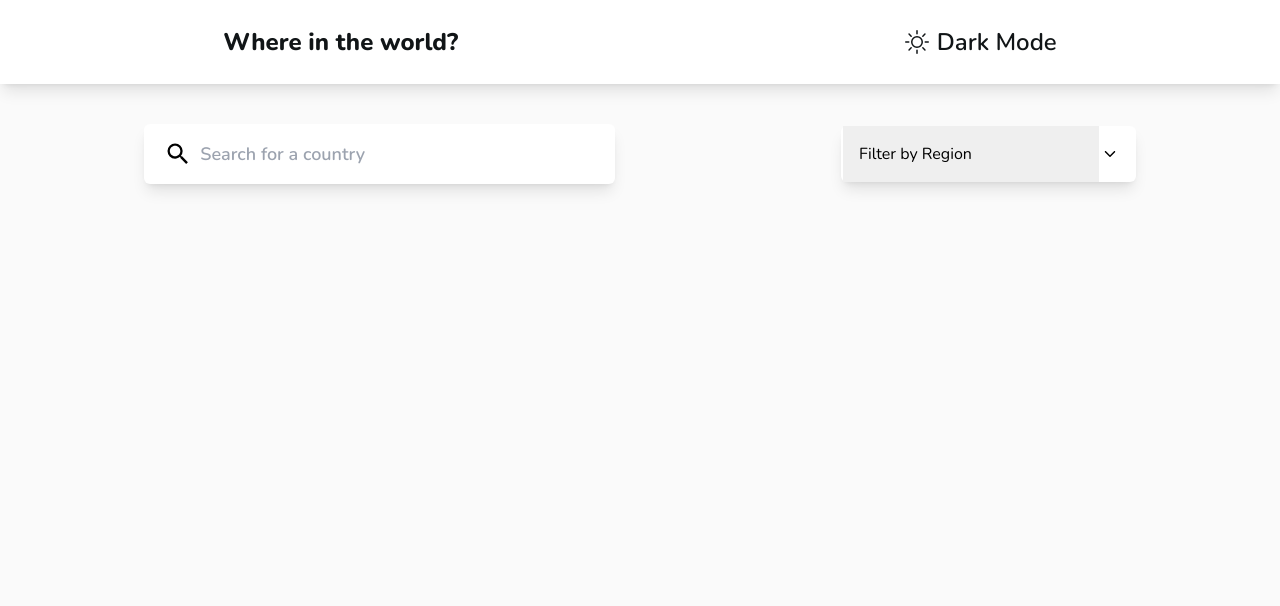
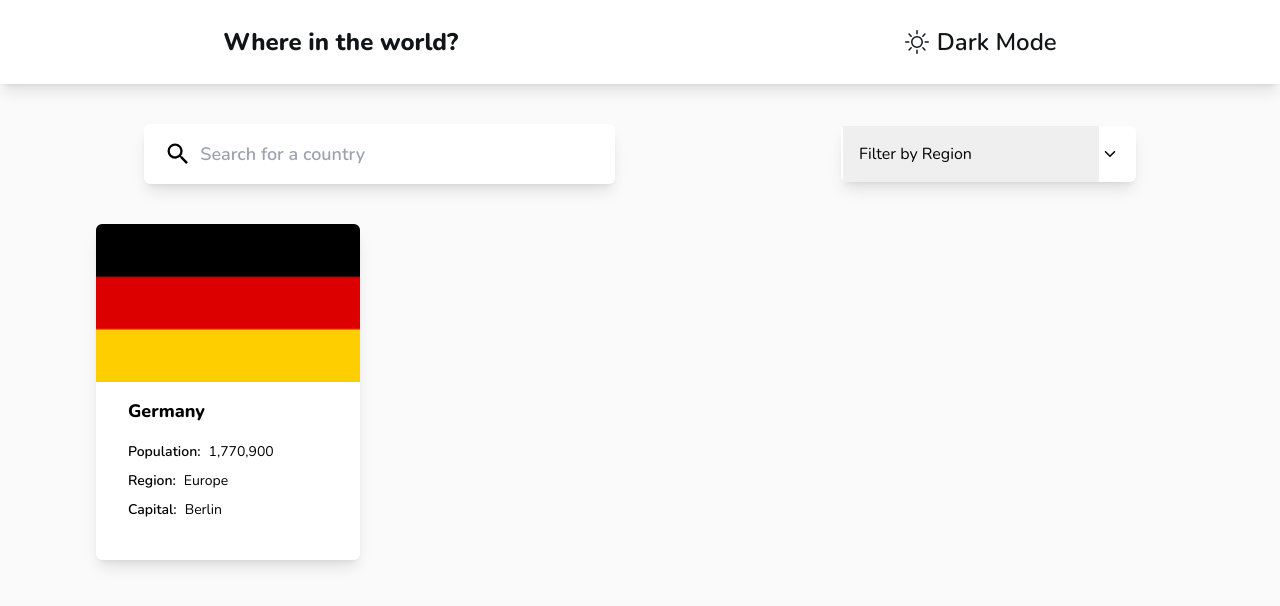
Before and after one commit to sharpartzgh/Country-App, a React (Vite) app: page / in a window 1280 px wide. Shown: the top 606 px of the page. Built offline with nearby package versions, Linux system fonts and the light colour scheme.

Commit message:
card component added

```diff
--- a/src/Pages/Homepage.jsx
+++ b/src/Pages/Homepage.jsx
@@ -1,6 +1,7 @@
 import React, { useEffect, useState } from 'react';
 import Header from '../components/Header';
 import Search from '../components/Search';
+import Card from '../components/Card';
 
 const Homepage = () => {
   const [darkMode, setDarkMode] = useState(false);
@@ -27,6 +28,7 @@ const Homepage = () => {
     <div className='relative'>
       <Header darkMode={darkMode} setDarkMode={setDarkMode} />
       <Search darkMode={darkMode} setDarkMode={setDarkMode} />
+      <Card darkMode={darkMode} setDarkMode={setDarkMode} />
     </div>
   );
 };
--- a/src/components/Card.jsx
+++ b/src/components/Card.jsx
@@ -0,0 +1,29 @@
+/* eslint-disable react/prop-types */
+/* eslint-disable no-unused-vars */
+import React from 'react'
+import countryflag from "../images/Germany.png"
+
+
+const Card = ({darkMode, setDarkMode}) => {
+  return (
+    <div className=' bg-white  font-Nunito mobile:m-auto mobile:mt-10 w-[264px] rounded-md shadow-lg tablet:mt-10  tablet:mx-24'>
+      <div>
+         <img src={countryflag} alt="germany-flag" className=' rounded-tr-md rounded-tl-md' />
+      </div>
+      <div className=' my-4 pl-8'>
+        <h1 className=' text-[18px] font-extrabold' >Germany</h1>
+      </div>
+      <div className=' flex flex-col gap-2 pl-8 text-[14px]'>
+        <div className='flex gap-2'><p className=' font-semibold' >Population:</p><span>1,770,900</span></div>
+        <div className='flex gap-2'>
+           <p className=' font-semibold'>Region:</p> <span>Europe</span>
+        </div>
+       <div className='flex gap-2 mb-10'>
+        <p className=' font-semibold'>Capital:</p> <span>Berlin</span>
+       </div>
+      </div>
+    </div>
+  )
+}
+
+export default Card
```
Also changed, not shown: src/images/Germany.png (added).
